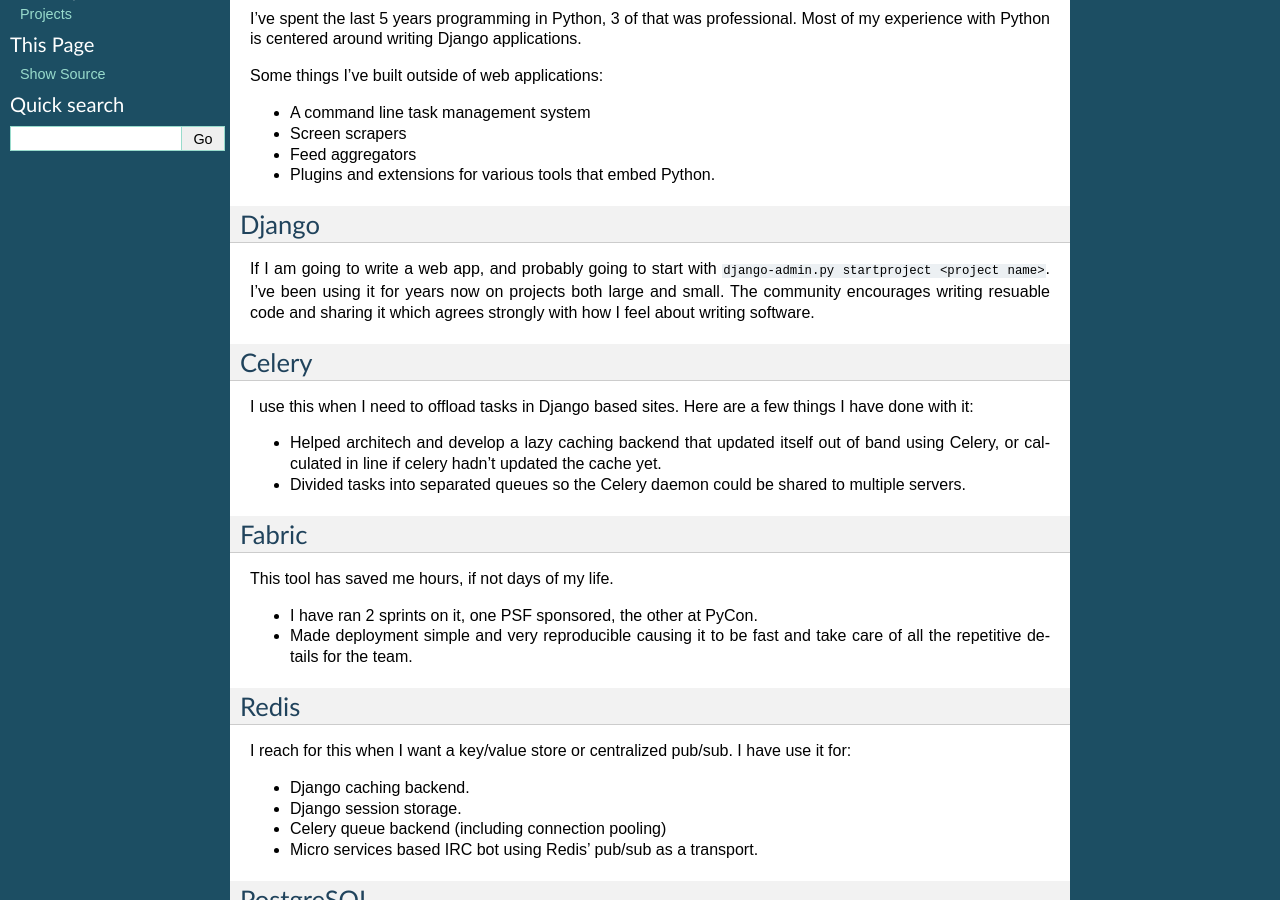
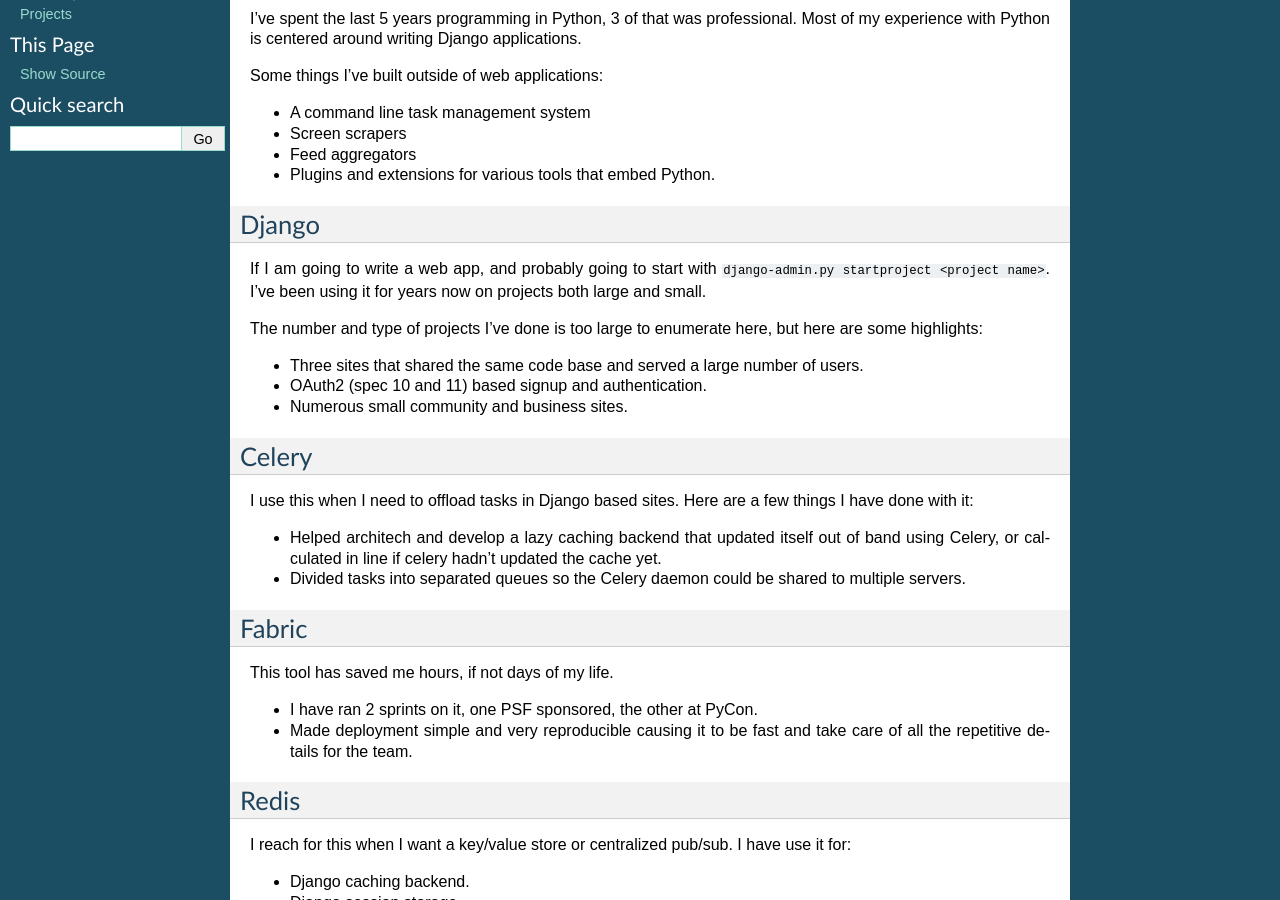
Before and after one commit to wraithan/resume, a Sphinx documentation site: the page built from docs/skills.rst, in a window 1280 px wide and 900 px high, scrolled down 334 px. Built offline with Sphinx 7.4.7, drawn with Linux system fonts in a browser that asks for light colours.

Commit message:
more skills refactoring, they are all now bullet based.

```diff
--- a/docs/skills.rst
+++ b/docs/skills.rst
@@ -34,9 +34,15 @@
 
 If I am going to write a web app, and probably going to start with
 ``django-admin.py startproject <project name>``. I've been using it for
-years now on projects both large and small. The community encourages
-writing resuable code and sharing it which agrees strongly with how I
-feel about writing software.
+years now on projects both large and small.
+
+The number and type of projects I've done is too large to enumerate
+here, but here are some highlights:
+
+* Three sites that shared the same code base and served a large number
+  of users.
+* OAuth2 (spec 10 and 11) based signup and authentication.
+* Numerous small community and business sites.
 
 ######
 Celery
```
Also changed, not shown: docs/projects.rst (+1 -6 lines).
